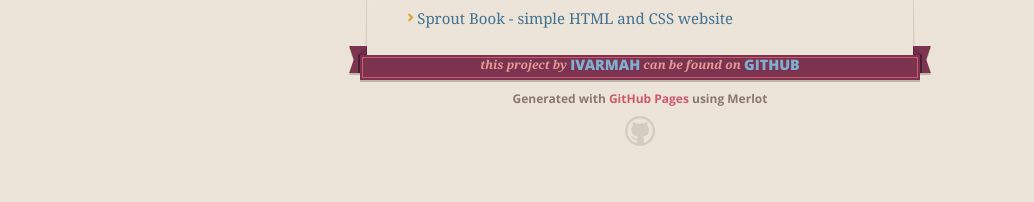
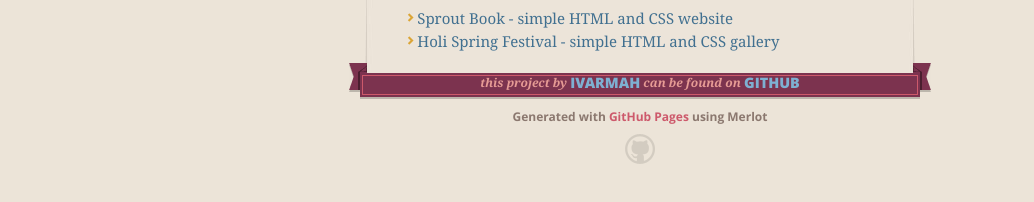
Before and after one commit to ivarmah/design-frontend-sandbox, a plain HTML site: page index.html in a window 1280 px wide. Shown: the part 408-610 px from the top of the page, without its empty margins (0-1034 px from the left). Drawn offline with nearby package versions, Linux system fonts and the light colour scheme.

Commit message:
added holi spring gallery to main page

```diff
--- a/index.html
+++ b/index.html
@@ -48,6 +48,9 @@
                <li>
                   <a href="demos/sprout-book-website/index.html"> Sprout Book - simple HTML and CSS website</a>
                </li>
+               <li>
+                  <a href="demos/holi-festival-simple-gallery/index.html"> Holi Spring Festival - simple HTML and CSS gallery</a>
+               </li>
             </ul>
          </section>
          <footer>
```
Also changed, not shown: 1 other file.
